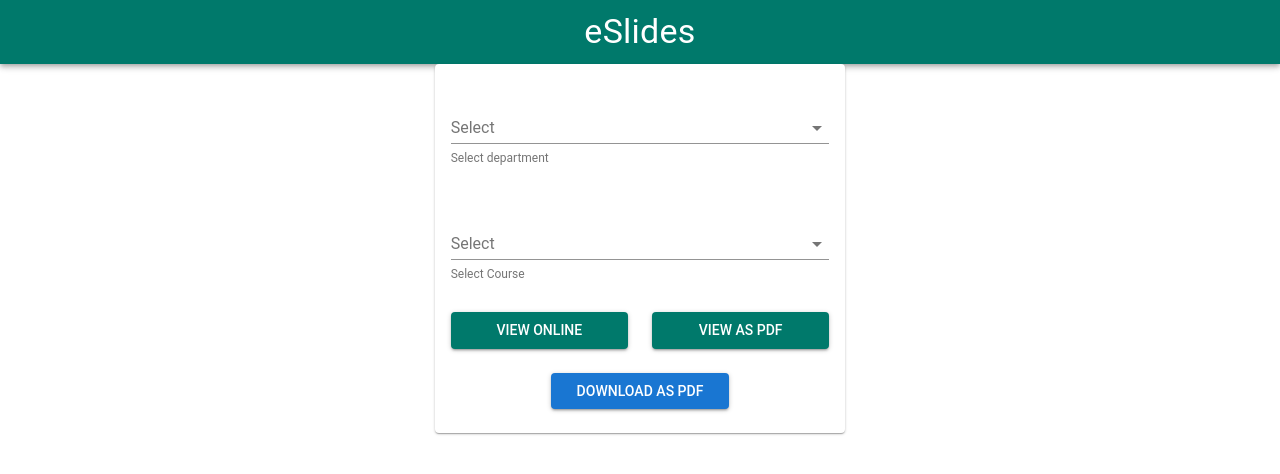
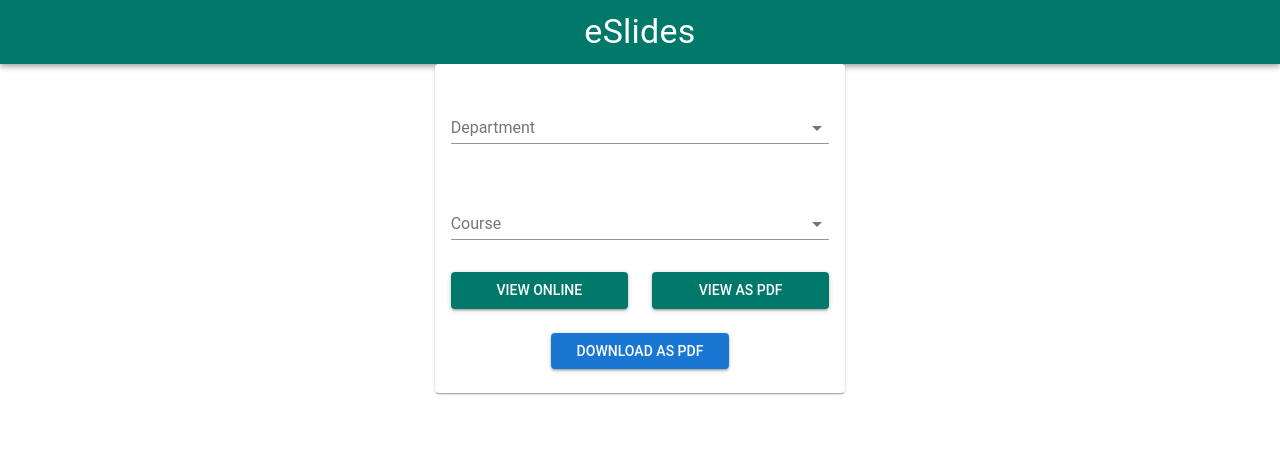
Before and after one commit to pranshuchittora/eSlides-frontend, a React app: page / in a window 1280 px wide. Shown: the top 474 px of the page. Built offline with nearby package versions, Linux system fonts and the light colour scheme.

Commit message:
Refactored big data blobs to seperate file

```diff
--- a/src/Components/CourseForm/CourseForm.js
+++ b/src/Components/CourseForm/CourseForm.js
@@ -6,55 +6,11 @@ import {
   CardContent,
   Button,
   Grid,
-  Divider,Paper
+  Divider,
+  Paper
 } from "@material-ui/core";
 import { reqURL } from "../../util/reqURL";
-
-const departments = [
-  {
-    label: "Computer Science & Engineering",
-    value: "cse"
-  },
-  {
-    label: "Electrical & Electronics Engineering",
-    value: "eee"
-  },
-  {
-    label: "Electronics & Communication Engineering",
-    value: "ece"
-  },
-  {
-    label: "Mechanical Engineering",
-    value: "me"
-  },
-  {
-    label: "Civil Engineering",
-    value: "ce"
-  }
-];
-
-const course = {
-  cse: [
-    {
-      label: "15SE205J - JAVA",
-      value: "java"
-    },
-    {
-      label: "15CS205J - ADA",
-      value: "ada"
-    }
-  ],
-  ece: [
-    {
-      label: "15EC205J Signals",
-      value: "Signals"
-    },
-    {
-      label: "15EC205J POC",
-      value: "POC"
-    }
-  ]
-};
+import { departments, courses } from "../../static/arrays";
 
 class CourseForm extends React.Component {
   state = {
@@ -124,13 +80,12 @@ class CourseForm extends React.Component {
                 fullWidth
                 id="standard-select-currency"
                 select
-                label="Select"
+                label="Department"
                 value={this.state.department}
                 onChange={e => this.handleChangeDepartment(e)}
                 SelectProps={{
                   MenuProps: {}
                 }}
-                helperText="Select department"
                 margin="normal"
               >
                 {departments.map(option => {
@@ -149,17 +104,16 @@ class CourseForm extends React.Component {
                 fullWidth
                 id="standard-select-currency"
                 select
-                label="Select"
+                label="Course"
                 value={this.state.course}
                 onChange={e => this.handleChangeCourse(e)}
                 SelectProps={{
                   MenuProps: {}
                 }}
-                helperText="Select Course"
                 margin="normal"
               >
                 {this.state.department
-                  ? course[this.state.department].map(option => (
+                  ? courses[this.state.department].map(option => (
                       <MenuItem key={option.value} value={option.value}>
                         {option.label}
                       </MenuItem>
--- /dev/null
+++ b/src/static/arrays.js
@@ -0,0 +1,45 @@
+export const departments = [
+  {
+    label: "Computer Science & Engineering",
+    value: "cse"
+  },
+  {
+    label: "Electrical & Electronics Engineering",
+    value: "eee"
+  },
+  {
+    label: "Electronics & Communication Engineering",
+    value: "ece"
+  },
+  {
+    label: "Mechanical Engineering",
+    value: "me"
+  },
+  {
+    label: "Civil Engineering",
+    value: "ce"
+  }
+];
+
+export const courses = {
+  cse: [
+    {
+      label: "15SE205J - JAVA",
+      value: "java"
+    },
+    {
+      label: "15CS205J - ADA",
+      value: "ada"
+    }
+  ],
+  ece: [
+    {
+      label: "15EC205J Signals",
+      value: "Signals"
+    },
+    {
+      label: "15EC205J POC",
+      value: "POC"
+    }
+  ]
+};
```
